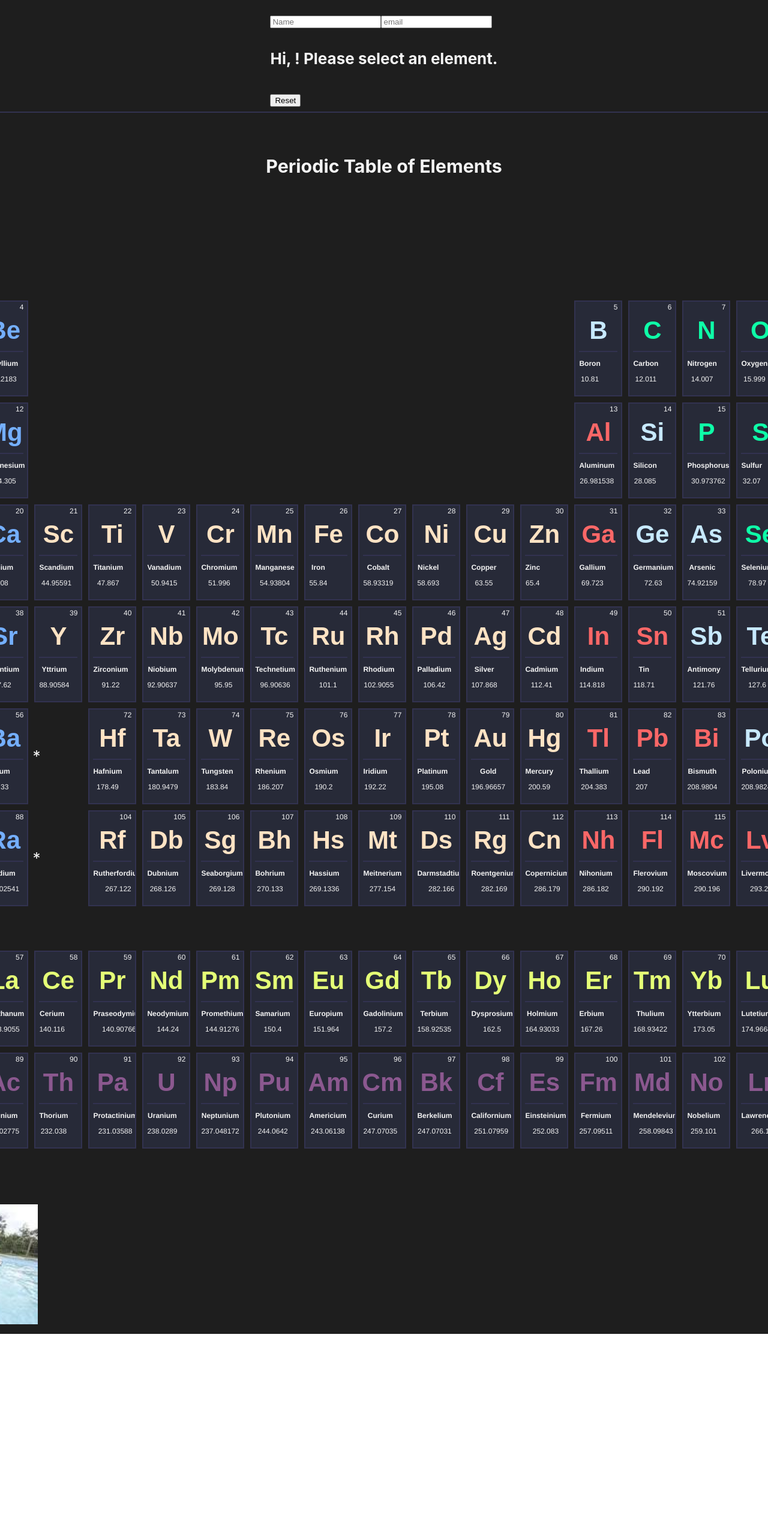
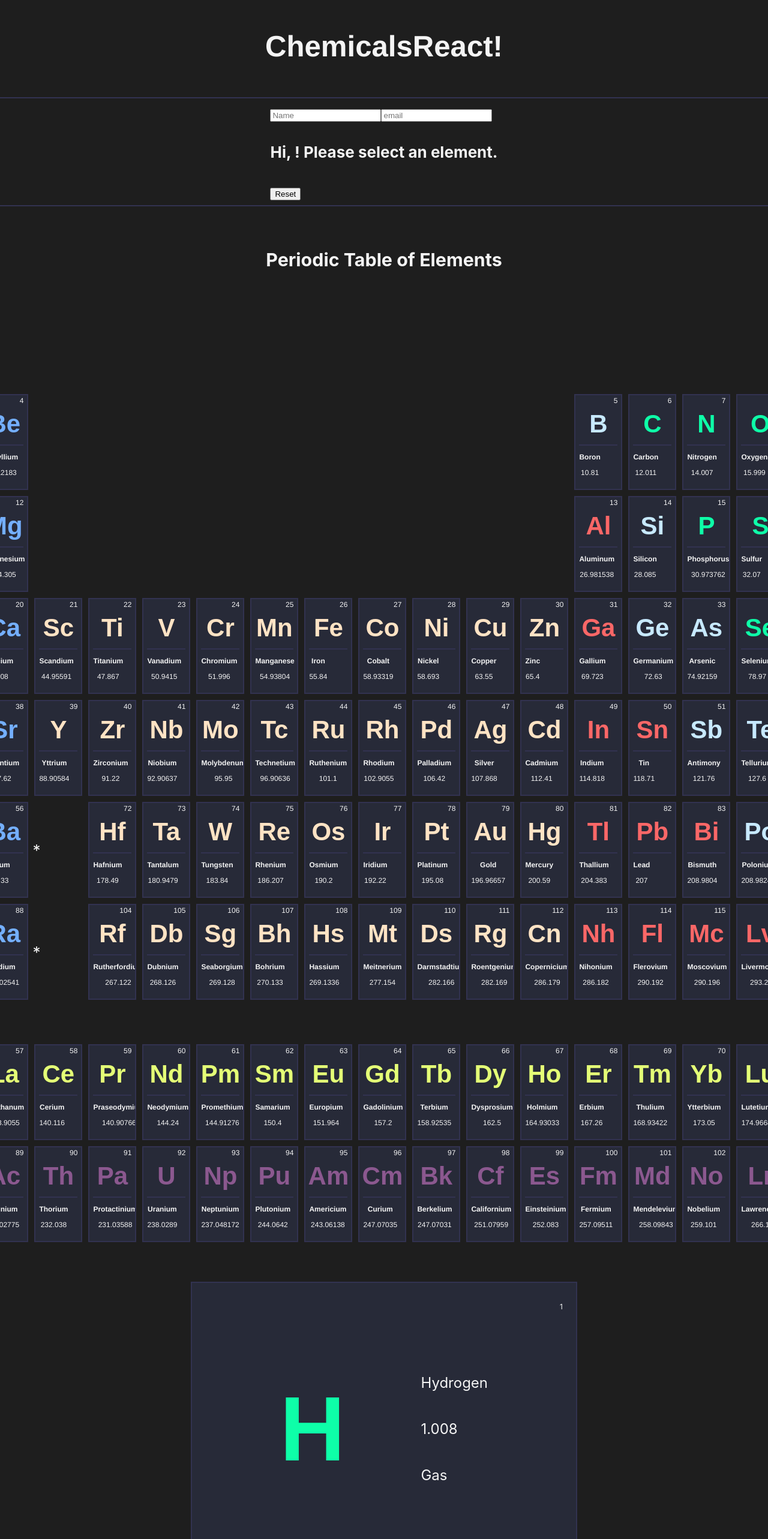
Before and after one commit to KatieHorton/properties, a React (Create React App) app: page / in a window 1280 px wide. Shown: the top 2566 px of the page at 60% size. Before the commit the page ends 2224 px from the top, so only its background shows below. Built offline with nearby package versions, Linux system fonts and the light colour scheme.

Commit message:
adding window

```diff
--- a/src/App.css
+++ b/src/App.css
@@ -2,6 +2,8 @@
   text-align: center;
   display: flex;
   flex-direction: row;
+  background-color:rgb(30,30,30);
+
 }
 
 .App-header {
@@ -15,20 +17,16 @@
   color: rgb(244, 244, 244);
 }
 
-.title-search-bar {
-  display: flex;
-  flex-direction: row;
-  align-items: center;
-  padding: 24px;
-}
+
 
 .title {
   display: flex;
   flex-direction: row;
-  width: 45%;
-  align-content: space-between;
+  width: 100%;
+  justify-content: center;
   font-family: 'Franklin Gothic Medium', 'Arial Narrow', Arial, sans-serif;
-
+  font-size: 42px;
+  background-color:rgb(30,30,30);
 }
 
 /*
@@ -180,11 +178,18 @@ Elements List Items---------------------
 /*
 One Element-------------------------------
 */
+.window {
+  display: flex;
+  flex-direction: row;
+  justify-content: center;
+  background-color:rgb(30,30,30);
+
+}
 .oneElement {
   display: flex;
   flex-direction:  column;
-  margin: 4px;
-  padding: 4px;
+  margin: 20px;
+  padding: 20px;
   border: 2px solid rgb(50, 50, 80);
   background-color: rgb(39, 42, 56);
   width: 600px;
@@ -236,7 +241,9 @@ Name Form---------------------------
   justify-content: center;
   margin: 8px;
   padding: 8px;
-  border-bottom: 2px solid rgb(50, 50, 80);
+  border: 2px solid rgb(50, 50, 80);
+  background-color:rgb(30,30,30);
+
 
 }
 
--- a/src/App.js
+++ b/src/App.js
@@ -1,16 +1,18 @@
 import bears from './bearsdontsurf.jpeg';
 import './App.css';
-import { Elements } from './PubChemElements.js';
-import Dropdown from './Dropdown';
+// import Dropdown from './Dropdown';
 import ElementsList from './elementsList.js';
 import NameForm from './nameForm.js';
+import OneElement from './oneElement.js';
 
 const App = () => {
-  const elements = [...Elements];
-
+  let title = 'ChemicalsReact!';
   return (
     <header className="App-header">
       <body>
+        <div className="title">
+          <h3>{title}</h3>
+        </div>
       <div>
           <NameForm />
         </div>
@@ -19,6 +21,9 @@ const App = () => {
           <ElementsList />
         </div>
 
+        <div className="window">
+          <OneElement />
+        </div>
         <a
           className="App-link"
           href="https://reactjs.org"
--- a/src/oneElement.js
+++ b/src/oneElement.js
@@ -9,7 +9,7 @@ export default function OneElement() {
         const [index, setIndex] = useState(0);
         const [showMore, setShowMore] = useState(false);
 
-        // let hasPrev = index > 0;
+        let hasPrev = index > 0;
         let hasNext = index < elements.length - 1;
 
         function handleNextClick() {
@@ -18,11 +18,11 @@ export default function OneElement() {
             }
         }
 
-        // function handlePrevClick() {
-        //     if(hasPrev) {
-        //         setIndex(index - 1)
-        //     }
-        // }
+        function handlePrevClick() {
+            if(hasPrev) {
+                setIndex(index - 1)
+            }
+        }
 
         function handleMoreClick() {
           setShowMore(!showMore);
@@ -94,6 +94,9 @@ export default function OneElement() {
                 ({index + 1} of {elements.length})
               </p>
               {showMore &&   <div className="more-details"><p>Mass: {oneElement.atomicMass} <br></br>Electron Configuration: {oneElement.electronConfiguration} <br></br> Boiling Point: {oneElement.boilingPoint}<br></br>Melting Point: {oneElement.meltingPoint}<br></br>Electron Affinity: {oneElement.electronAffinity}<br></br>Electronegativity: {oneElement.electronegativity}<br></br></p></div> }
+              <button onClick={handlePrevClick}>
+                Previous Element...
+              </button>
               <button onClick={handleNextClick}>
                 Next Element...
               </button>
```
